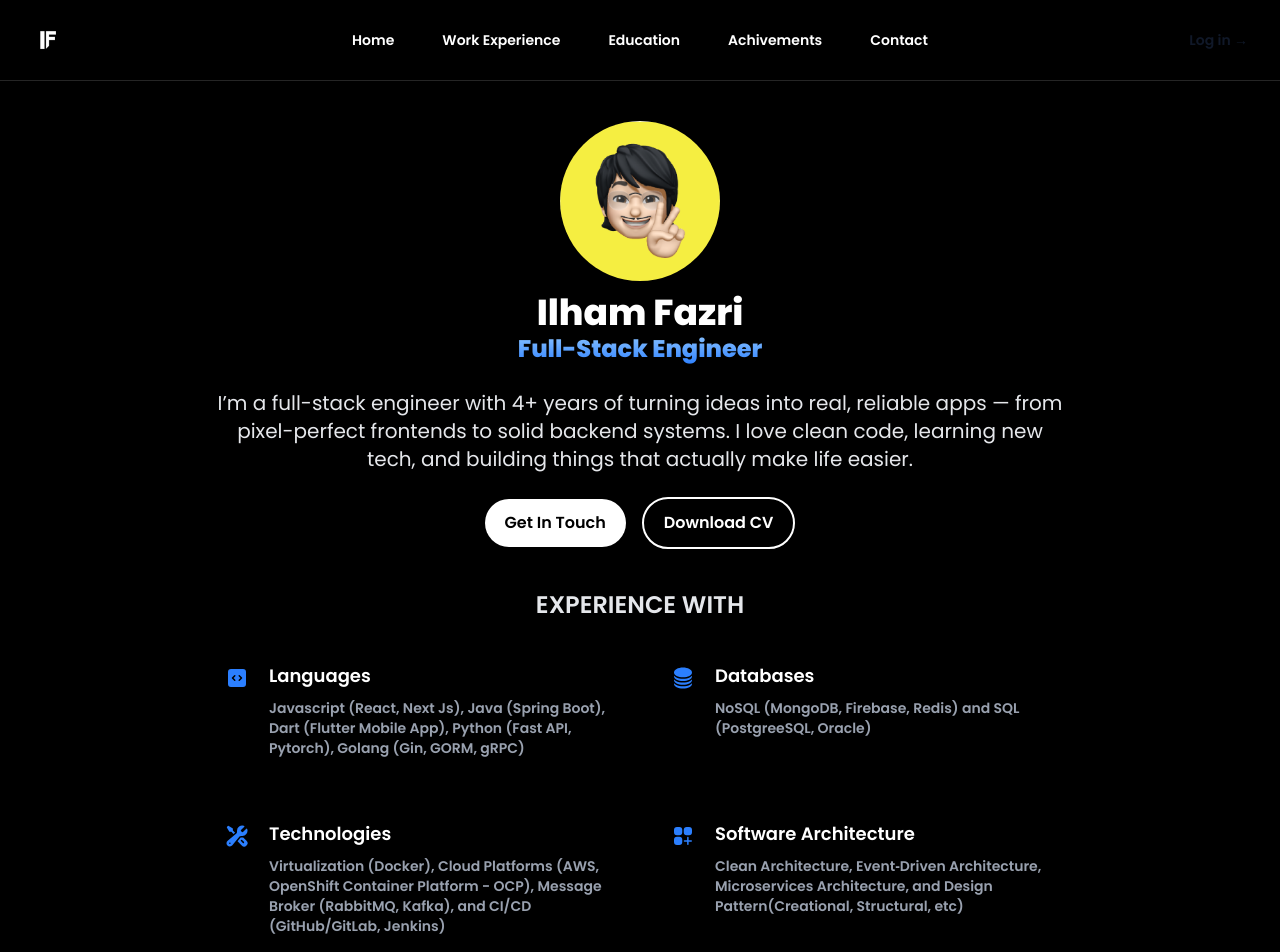
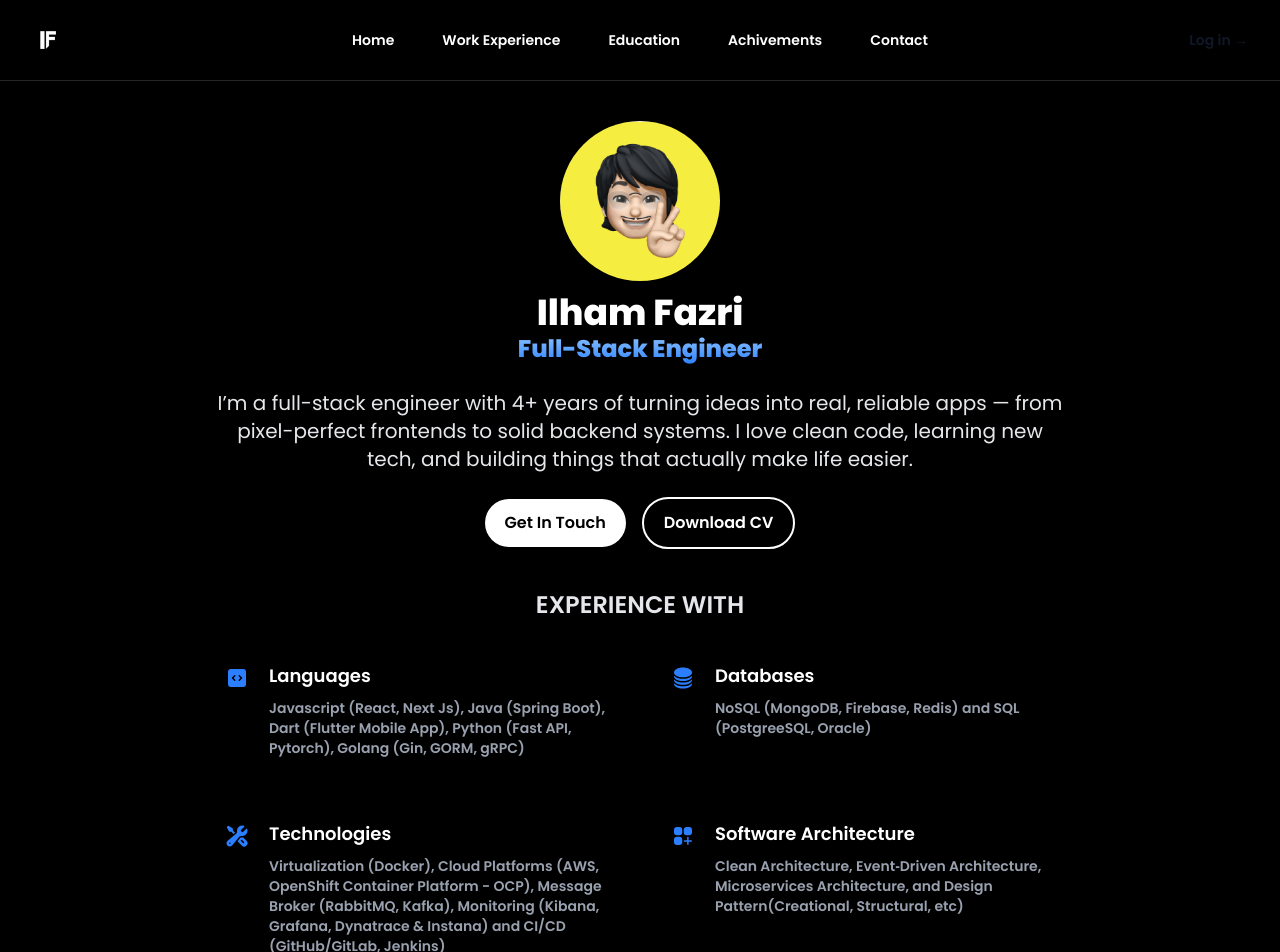
Before and after one commit to ilhamfzri/ilhamfzri.github.io, a Next.js app: page / in a window 1280 px wide. Shown: the top 952 px of the page. Built offline with nearby package versions, Linux system fonts and the light colour scheme.

Commit message:
feat: add monitoring tools

```diff
--- a/src/app/ui/skills.tsx
+++ b/src/app/ui/skills.tsx
@@ -22,7 +22,7 @@ const features: SkillSet[] = [
   {
     name: "Technologies",
     description:
-      "Virtualization (Docker), Cloud Platforms (AWS, OpenShift Container Platform - OCP), Message Broker (RabbitMQ, Kafka), and CI/CD (GitHub/GitLab, Jenkins)",
+      "Virtualization (Docker), Cloud Platforms (AWS, OpenShift Container Platform - OCP), Message Broker (RabbitMQ, Kafka), Monitoring (Kibana, Grafana, Dynatrace & Instana) and CI/CD (GitHub/GitLab, Jenkins)",
     icon: WrenchScrewdriverIcon,
   },
   {
```
